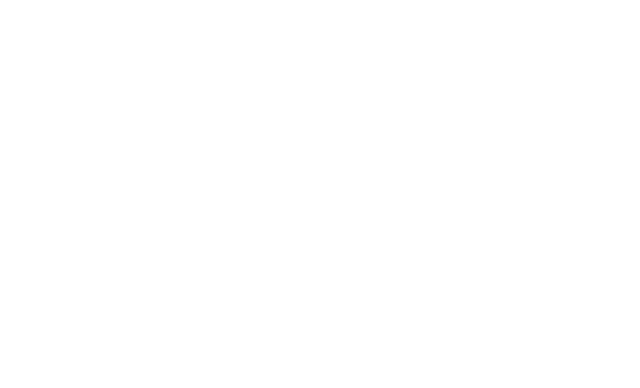
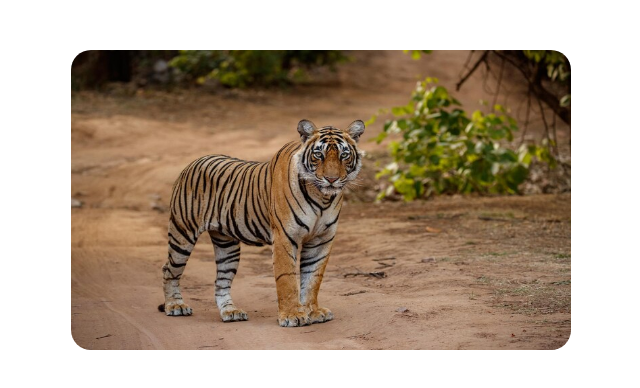
Before and after one commit to dipaligaikwad12/SlideShow, a plain HTML site: page index.html in a window 1280 px wide. Shown: the whole page, without its empty margins (319-959 px from the left). Drawn offline with Linux system fonts and the light colour scheme.

Commit message:
design given to image

```diff
--- a/index.html
+++ b/index.html
@@ -4,8 +4,19 @@
     <meta charset="UTF-8">
     <meta name="viewport" content="width=device-width, initial-scale=1.0">
     <title>Slide Show</title>
+    <style>
+        .image{
+            height: 300px;
+            width: 500px;
+            display: block;
+            margin: 50px auto;
+            border-radius: 20px;
+        }
+    </style>
 </head>
 <body>
-
+    <div>
+        <img src="./image/tiger.jpg" class="image">
+    </div>
 </body>
 </html>
```
Also changed, not shown: image/deer.avif (renamed from deer.avif), image/dinasour.avif (renamed from dinasour.avif), image/elephant.avif (renamed from elephant.avif), image/giraffe.avif (renamed from giraffe.avif), image/kangaroo.avif (renamed from kangaroo.avif), image/monkey.avif (renamed from monkey.avif), image/tiger.jpg (renamed from tiger.jpg).
